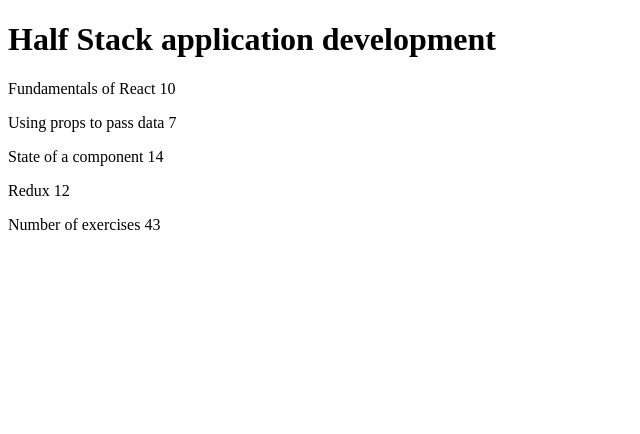
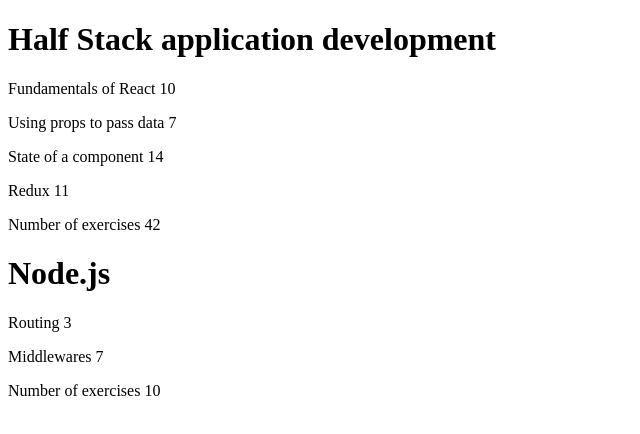
Before and after one commit to elvis-visi/FSO, a React (Vite) app in the folder courseinfo/: page / in a window 1280 px wide. Shown: the top 434 px of the page, without its empty margins (0-640 px from the left). Built offline with nearby package versions, Linux system fonts and the light colour scheme.

Commit message:
course info 2.4, multiple courses

```diff
--- a/courseinfo/src/App.jsx
+++ b/courseinfo/src/App.jsx
@@ -1,9 +1,10 @@
-import Course from "./Course";
+import Courses from "./Courses";
 
 const App = () => {
-  const course = {
+  const courses = [
+    {
+      name: "Half Stack application development",
       id: 1,
-    name: "Half Stack application development",
       parts: [
         {
           name: "Fundamentals of React",
@@ -18,18 +19,34 @@ const App = () => {
         {
           name: "State of a component",
           exercises: 14,
+          id: 3,
+        },
+        {
+          name: "Redux",
+          exercises: 11,
           id: 4,
         },
-
+      ],
+    },
     {
-        name: "Redux",
-        exercises: 12,
-        id: 5,
+      name: "Node.js",
+      id: 2,
+      parts: [
+        {
+          name: "Routing",
+          exercises: 3,
+          id: 1,
+        },
+        {
+          name: "Middlewares",
+          exercises: 7,
+          id: 2,
         },
       ],
-  };
+    },
+  ];
 
-  return <Course course={course} />;
+  return <Courses courses={courses} />;
 };
 
 export default App;
--- a/courseinfo/src/Course.jsx
+++ b/courseinfo/src/Courses.jsx
@@ -1,3 +1,15 @@
+const Courses = ({ courses }) => {
+  //for each course
+
+  return (
+    <>
+      {courses.map((course) => (
+        <Course key={course.id} course={course} />
+      ))}
+    </>
+  );
+};
+
 const Course = ({ course }) => {
   const total = course.parts.reduce((acc, current, index) => {
     console.log("index, sum, current ", index, acc, current.exercises);
@@ -31,4 +43,4 @@ const Content = ({ parts }) => (
   </>
 );
 
-export default Course;
+export default Courses;
```
Lines whose indentation alone changed are shown as unchanged.
